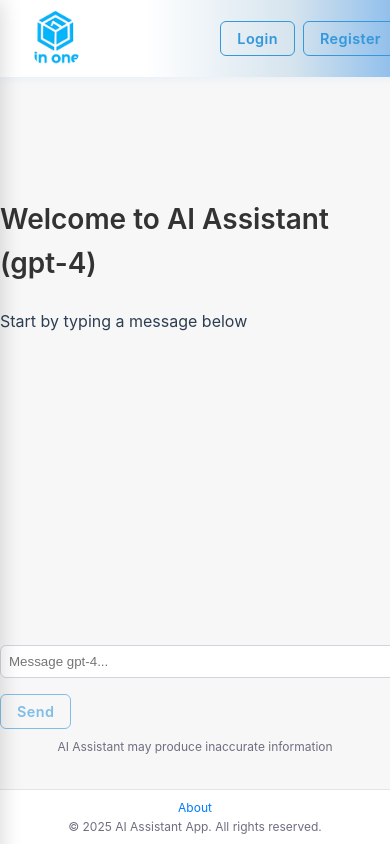
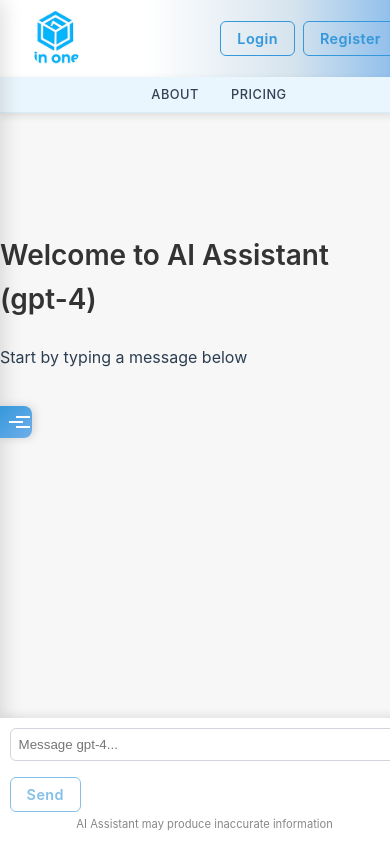
Before and after one commit to leiyese/in1-frontend, a React (Vite) app: page / in a window 390 px wide. Shown: the top 844 px of the page. Built offline with nearby package versions, Linux system fonts and the light colour scheme; no server answers.

Commit message:
fixed promptbar to be responsive,

```diff
--- a/src/components/SideBar.jsx
+++ b/src/components/SideBar.jsx
@@ -1,10 +1,28 @@
 import clsx from 'clsx';
-import React, { useState } from 'react';
+import React, { useState, useEffect } from 'react';
 import styles from '../styles/SideBar.module.css';
 import Button from './Button';
 
 const SideBar = ({ onModelSelect }) => {
   const [activeModel, setActiveModel] = useState('gpt-4');
+  const [sidebarOpen, setSidebarOpen] = useState(false);
+  const [isMobile, setIsMobile] = useState(false);
+
+  // Check if the device is mobile
+  useEffect(() => {
+    const checkIsMobile = () => {
+      setIsMobile(window.innerWidth <= 768);
+    };
+
+    // Set initial value
+    checkIsMobile();
+
+    // Add event listener for resizes
+    window.addEventListener('resize', checkIsMobile);
+
+    // Clean up
+    return () => window.removeEventListener('resize', checkIsMobile);
+  }, []);
 
   const models = [
     { id: 'gpt-4', name: 'GPT-4', description: 'Most capable model for complex tasks' },
@@ -17,10 +35,69 @@ const SideBar = ({ onModelSelect }) => {
   const handleModelClick = (modelId) => {
     setActiveModel(modelId);
     onModelSelect(modelId);
+    // On mobile, close sidebar after selection
+    if (isMobile) {
+      setSidebarOpen(false);
+    }
   };
 
+  const toggleSidebar = () => {
+    setSidebarOpen(!sidebarOpen);
+  };
+
+  // Close sidebar when clicking outside on mobile only
+  useEffect(() => {
+    if (!isMobile) return; // Skip this for desktop
+
+    const handleClickOutside = (event) => {
+      const sidebar = document.querySelector(`.${styles.sidebar}`);
+      const toggleButton = document.querySelector(`.${styles.toggleButton}`);
+
+      if (sidebarOpen &&
+          sidebar &&
+          !sidebar.contains(event.target) &&
+          toggleButton &&
+          !toggleButton.contains(event.target)) {
+        setSidebarOpen(false);
+      }
+    };
+
+    document.addEventListener('mousedown', handleClickOutside);
+    return () => {
+      document.removeEventListener('mousedown', handleClickOutside);
+    };
+  }, [sidebarOpen, styles.sidebar, styles.toggleButton, isMobile]);
+
   return (
-    <aside className={styles.sidebar}>
+    <>
+      {/* Toggle Button */}
+      <button
+        className={clsx(styles.toggleButton, sidebarOpen && styles.active)}
+        onClick={toggleSidebar}
+        aria-label="Toggle AI Models sidebar"
+      >
+        <span className={styles.toggleIcon}></span>
+        <span className={styles.toggleText}>AI Models</span>
+      </button>
+
+      {/* Sidebar Overlay - only shown on mobile */}
+      {isMobile && (
+        <div
+          className={clsx(
+            styles.sidebarOverlay,
+            sidebarOpen && styles.overlayVisible
+          )}
+          onClick={() => setSidebarOpen(false)}
+        ></div>
+      )}
+
+      {/* Sidebar */}
+      <aside
+        className={clsx(
+          styles.sidebar,
+          sidebarOpen ? styles.sidebarVisible : styles.sidebarHidden
+        )}
+      >
         <h2 className={styles.sidebarTitle}>AI Models</h2>
         <ul className={styles.modelList}>
           {models.map((model) => (
@@ -44,6 +121,7 @@ const SideBar = ({ onModelSelect }) => {
           Powered by In1 AI Technology
         </div>
       </aside>
+    </>
   );
 };
 
--- a/src/styles/Header.module.css
+++ b/src/styles/Header.module.css
@@ -393,10 +393,28 @@
 @media (max-width: 900px) {
   .header {
     padding: 0.7rem 1.5rem;
+    margin-bottom: 40px;
   }
 
+  /* Instead, modify the navButtons to be compact on mobile */
   .navButtons {
-    display: none;
+    position: absolute;
+    bottom: -40px; /* Position below the header */
+    left: 0;
+    right: 0;
+    display: flex;
+    justify-content: center;
+    gap: 1rem;
+    background-color: rgba(234, 246, 253, 0.98);
+    padding: 0.5rem;
+    box-shadow: 0 3px 8px rgba(0, 0, 0, 0.1);
+    z-index: 90; /* Slightly lower than header */
+    border-bottom: 1px solid rgba(52, 152, 219, 0.1);
+  }
+
+  .navButtons button {
+    font-size: 0.85rem;
+    padding: 0.3rem 0.6rem;
   }
 
   .logoContainer {
@@ -424,8 +442,24 @@
   }
 }
 
-/* Update mobile styles to keep logo larger on smaller screens */
+/* Alternative mobile approach - compact icons */
 @media (max-width: 600px) {
+  /* Convert nav buttons to icon buttons on very small screens */
+  .navButtons {
+    bottom: -36px; /* Slightly smaller height on very small screens */
+    padding: 0.4rem;
+  }
+
+  .navButtons button {
+    font-size: 0.8rem;
+    padding: 0.25rem 0.5rem;
+  }
+
+  /* Adjust header margin for smaller sub-nav */
+  .header {
+    margin-bottom: 36px;
+  }
+
   .buttonsContainer {
     gap: 0.5rem;
   }
--- a/src/styles/Index.module.css
+++ b/src/styles/Index.module.css
@@ -58,8 +58,6 @@
   scroll-behavior: smooth;
   height: 0; /* Important for flex scrolling to work */
   min-height: 0; /* Fixes flexbox scrolling issue */
-
-
 }
 
 /* Prompt area is always pushed to the bottom */
@@ -70,10 +68,27 @@
   position: relative;
 }
 
+/* Fix for the prompt form on mobile */
+.promptWrapper {
+  width: 100%;
+  max-width: 800px;
+  margin: 0 auto;
+  position: relative;
+  z-index: 10; /* Ensure this stays above other elements */
+}
+
 .disclaimer {
   text-align: center;
   font-size: 0.75rem;
   color: #6e6e80;
+  margin-top: 0.5rem;
+}
+
+/* Ensure the disclaimer is visible but doesn't interfere with input */
+.disclaimer {
+  text-align: center;
+  color: #888;
+  font-size: 0.8rem;
   margin-top: 0.5rem;
 }
 
@@ -136,3 +151,39 @@
     transform: scale(1.0);
   }
 }
+
+/* Mobile responsive fixes */
+@media (max-width: 768px) {
+  .messagesWrapper {
+    padding-bottom: 80px; /* Make space for the fixed prompt */
+  }
+
+  .promptWrapper {
+    position: fixed;
+    bottom: 0;
+    left: 0;
+    right: 0;
+    background-color: white;
+    padding: 0.8rem;
+    box-shadow: 0 -2px 10px rgba(0, 0, 0, 0.1);
+    z-index: 100;
+  }
+
+  .disclaimer {
+    margin-top: 0.3rem;
+    font-size: 0.7rem;
+  }
+}
+
+/* Additional adjustments for very small screens */
+@media (max-width: 480px) {
+  .promptWrapper {
+    padding: 0.6rem;
+  }
+
+  /* Add safe area inset for newer iOS devices */
+  .messagesWrapper {
+    padding-bottom: 90px;
+    padding-bottom: calc(90px + env(safe-area-inset-bottom));
+  }
+}
--- a/src/styles/SideBar.module.css
+++ b/src/styles/SideBar.module.css
@@ -363,37 +363,44 @@
   }
 }
 
-/* Add this toggle button styling */
+/* Update the toggle button styling */
 .toggleButton {
   display: none;
   position: fixed;
-  top: 1rem;
-  left: 1rem;
-  width: var(--toggle-button-size);
-  height: var(--toggle-button-size);
-  border-radius: 50%;
-  background: white;
-  box-shadow: 0 2px 10px rgba(0, 0, 0, 0.1);
-  border: 1px solid var(--sidebar-border);
+  top: 50%; /* Center vertically */
+  left: 0; /* Always at left edge */
+  transform: translateY(-50%); /* Perfectly center */
+  width: 40px; /* Fixed width */
+  height: 40px; /* Fixed height */
+  border-radius: 0 8px 8px 0; /* Rounded only on right side */
+  background: linear-gradient(135deg, #3498db, #71aeeb); /* Match app color scheme */
+  box-shadow: 2px 0 10px rgba(0, 0, 0, 0.15);
+  border: none; /* Remove border */
   cursor: pointer;
   z-index: calc(var(--sidebar-z-index) + 10);
-  transition: all var(--animation-duration) ease;
+  transition: all 0.3s ease;
   display: flex;
   align-items: center;
   justify-content: center;
+  padding: 0; /* Remove padding */
+  color: white; /* Text color */
+  overflow: hidden; /* Hide overflow */
 }
 
-.toggleButton:hover {
-  transform: scale(1.05);
-  box-shadow: 0 4px 15px rgba(0, 0, 0, 0.15);
+/* Active state - when sidebar is open */
+.toggleButton.active {
+  background: linear-gradient(135deg, #2980b9, #3498db); /* Just change color when active */
+  box-shadow: 0 4px 15px rgba(0, 0, 0, 0.2); /* Deeper shadow when active */
 }
 
+/* Icon style updates */
 .toggleIcon {
-  width: 60%;
+  width: 18px;
   height: 2px;
-  background-color: var(--text-primary);
+  background-color: white; /* White icon */
   position: relative;
-  transition: all var(--animation-duration) ease;
+  transition: all 0.3s ease;
+  margin-right: 0; /* Reset margin */
 }
 
 .toggleIcon::before,
@@ -402,18 +409,19 @@
   position: absolute;
   width: 100%;
   height: 100%;
-  background-color: var(--text-primary);
-  transition: all var(--animation-duration) ease;
+  background-color: white; /* White icon */
+  transition: all 0.3s ease;
 }
 
 .toggleIcon::before {
-  top: -8px;
+  top: -6px;
 }
 
 .toggleIcon::after {
-  top: 8px;
+  top: 6px;
 }
 
+/* Active state icon transformation */
 .toggleButton.active .toggleIcon {
   background-color: transparent;
 }
@@ -426,6 +434,67 @@
 .toggleButton.active .toggleIcon::after {
   top: 0;
   transform: rotate(-45deg);
+}
+
+/* Text in the toggle button */
+.toggleText {
+  opacity: 0;
+  position: absolute;
+  left: 40px; /* Position text outside the button */
+  width: 0;
+  white-space: nowrap;
+  overflow: hidden;
+  transition: opacity 0.3s, width 0.3s;
+  font-size: 0.9rem;
+}
+
+/* Only show text when hovering */
+.toggleButton:hover .toggleText {
+  opacity: 1;
+  width: auto;
+  padding-right: 10px;
+}
+
+/* Hover effect */
+.toggleButton:hover {
+  transform: translateY(-50%) scale(1.05);
+  box-shadow: 0 4px 15px rgba(0, 0, 0, 0.25);
+}
+
+.toggleButton.active:hover {
+  transform: translateY(-50%); /* Keep vertical centering without scale */
+  box-shadow: 0 4px 15px rgba(0, 0, 0, 0.25);
+}
+
+/* Responsive adjustments for the toggle button */
+@media (max-width: 768px) {
+  .toggleButton {
+    width: 36px; /* Smaller on tablets */
+    height: 36px;
+  }
+
+  .toggleIcon {
+    width: 16px; /* Smaller icon */
+  }
+}
+
+@media (max-width: 480px) {
+  .toggleButton {
+    width: 32px; /* Even smaller on mobile */
+    height: 32px;
+  }
+
+  .toggleIcon {
+    width: 14px; /* Smaller icon for mobile */
+  }
+
+  .toggleIcon::before {
+    top: -5px; /* Smaller spacing */
+  }
+
+  .toggleIcon::after {
+    top: 5px; /* Smaller spacing */
+  }
 }
 
 /* Add overlay for mobile */
@@ -457,10 +526,6 @@
 
 /* Update the mobile media query */
 @media (max-width: 768px) {
-  .toggleButton {
-    display: flex;
-  }
-
   .sidebar {
     position: fixed;
     top: 0;
@@ -468,12 +533,25 @@
     bottom: 0;
     width: 80%;
     max-width: 300px;
-    transform: translateX(-100%);
+    transform: translateX(-100%); /* Hidden by default */
     border-right: 1px solid var(--sidebar-border);
     height: 100vh;
     max-height: none;
     border-bottom: none;
     box-shadow: 2px 0 20px rgba(0, 0, 0, 0.15);
+  }
+
+  /* Make sure the visibility classes work properly */
+  .sidebarVisible {
+    transform: translateX(0) !important;
+  }
+
+  .sidebarHidden {
+    transform: translateX(-100%) !important;
+  }
+
+  .toggleButton {
+    display: flex;
   }
 
   .sidebarOverlay {
```
Lines whose indentation alone changed are shown as unchanged.
